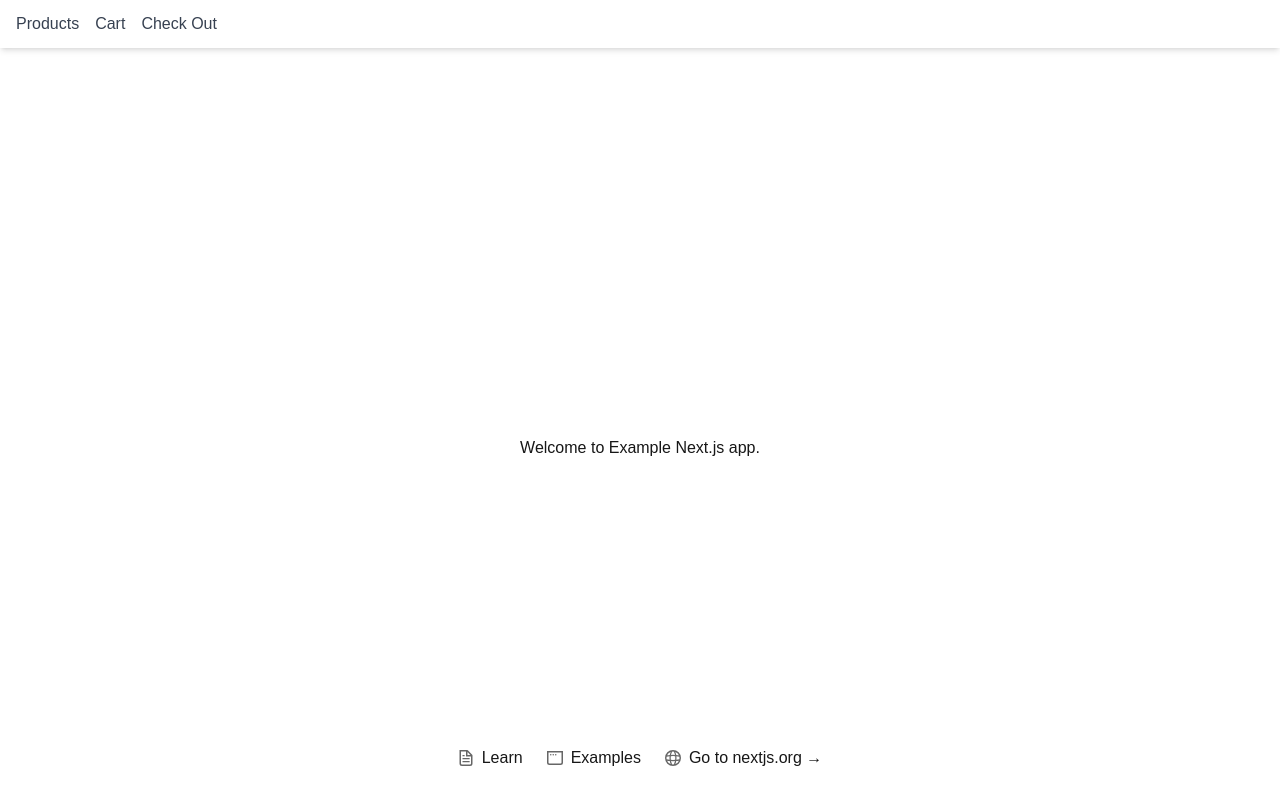
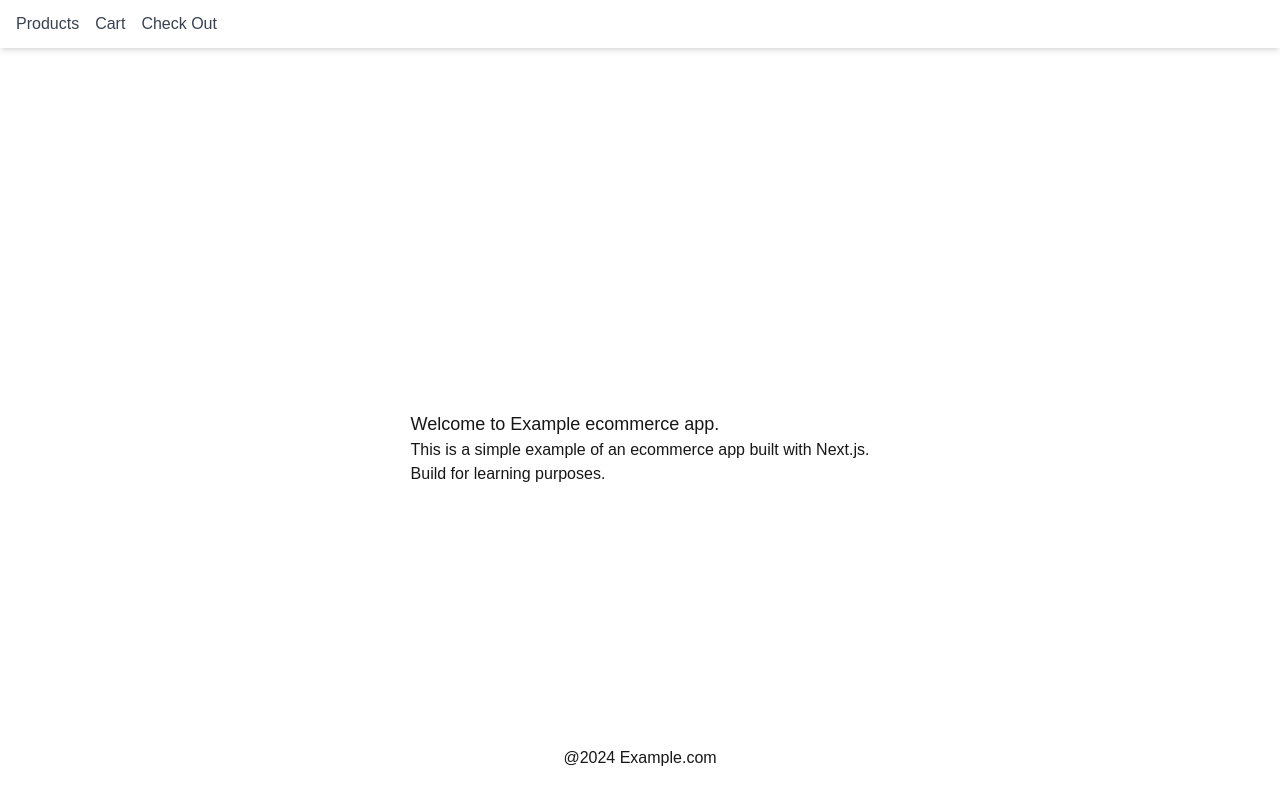
Before and after one commit to sharique/nextjs-example, a Next.js app: page / in a window 1280 px wide. Shown: the top 804 px of the page. Built offline with nearby package versions, Linux system fonts and the light colour scheme.

Commit message:
Updating homepage.

```diff
--- a/app/page.tsx
+++ b/app/page.tsx
@@ -5,55 +5,16 @@ export default function Home() {
     <div className="grid grid-rows-[20px_1fr_20px] items-center justify-items-center min-h-screen p-8 pb-20 gap-16 sm:p-20 font-[family-name:var(--font-geist-sans)]">
       <main className="flex flex-col gap-8 row-start-2 items-center sm:items-start">
         <div>
-          <h1>Welcome to Example Next.js app.</h1>
+          <h1 className="text-lg">Welcome to Example ecommerce app.</h1>
+          <p>
+            This is a simple example of an ecommerce app built with Next.js.
+            <br />
+            Build for learning purposes.
+          </p>
         </div>
       </main>
       <footer className="row-start-3 flex gap-6 flex-wrap items-center justify-center">
-        <a
-          className="flex items-center gap-2 hover:underline hover:underline-offset-4"
-          href="https://nextjs.org/learn?utm_source=create-next-app&utm_medium=appdir-template-tw&utm_campaign=create-next-app"
-          target="_blank"
-          rel="noopener noreferrer"
-        >
-          <Image
-            aria-hidden
-            src="/file.svg"
-            alt="File icon"
-            width={16}
-            height={16}
-          />
-          Learn
-        </a>
-        <a
-          className="flex items-center gap-2 hover:underline hover:underline-offset-4"
-          href="https://vercel.com/templates?framework=next.js&utm_source=create-next-app&utm_medium=appdir-template-tw&utm_campaign=create-next-app"
-          target="_blank"
-          rel="noopener noreferrer"
-        >
-          <Image
-            aria-hidden
-            src="/window.svg"
-            alt="Window icon"
-            width={16}
-            height={16}
-          />
-          Examples
-        </a>
-        <a
-          className="flex items-center gap-2 hover:underline hover:underline-offset-4"
-          href="https://nextjs.org?utm_source=create-next-app&utm_medium=appdir-template-tw&utm_campaign=create-next-app"
-          target="_blank"
-          rel="noopener noreferrer"
-        >
-          <Image
-            aria-hidden
-            src="/globe.svg"
-            alt="Globe icon"
-            width={16}
-            height={16}
-          />
-          Go to nextjs.org →
-        </a>
+        <div>@{new Date().getFullYear()} Example.com</div>
       </footer>
     </div>
   );
```
